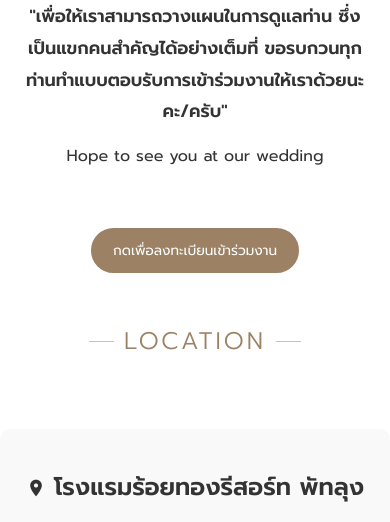
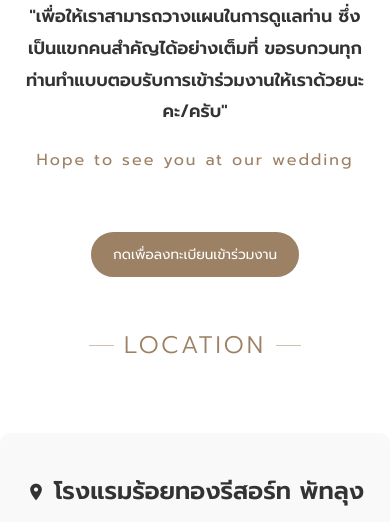
Before and after one commit to kittipat3699/cream-game-wedding, a plain HTML site: page index.html in a window 390 px wide. Shown: the part 1949-2471 px from the top of the page. Drawn offline with Linux system fonts and the light colour scheme.

Commit message:
style: add letter-spacing

```diff
--- a/index.html
+++ b/index.html
@@ -75,6 +75,12 @@
             color: var(--text-color);
             font-size: 1.1em;
             line-height: 1.8;
+        }
+
+        .highlight-text p {
+            letter-spacing: 3px;
+            color: var(--primary-color);
+            margin-top: 20px;
         }
 
         .button {
@@ -245,6 +251,10 @@
 
             .couple-names h1 {
                 font-size: 1.4em;
+            }
+
+            .highlight-text p {
+                letter-spacing: 2px;
             }
         }
 
```
